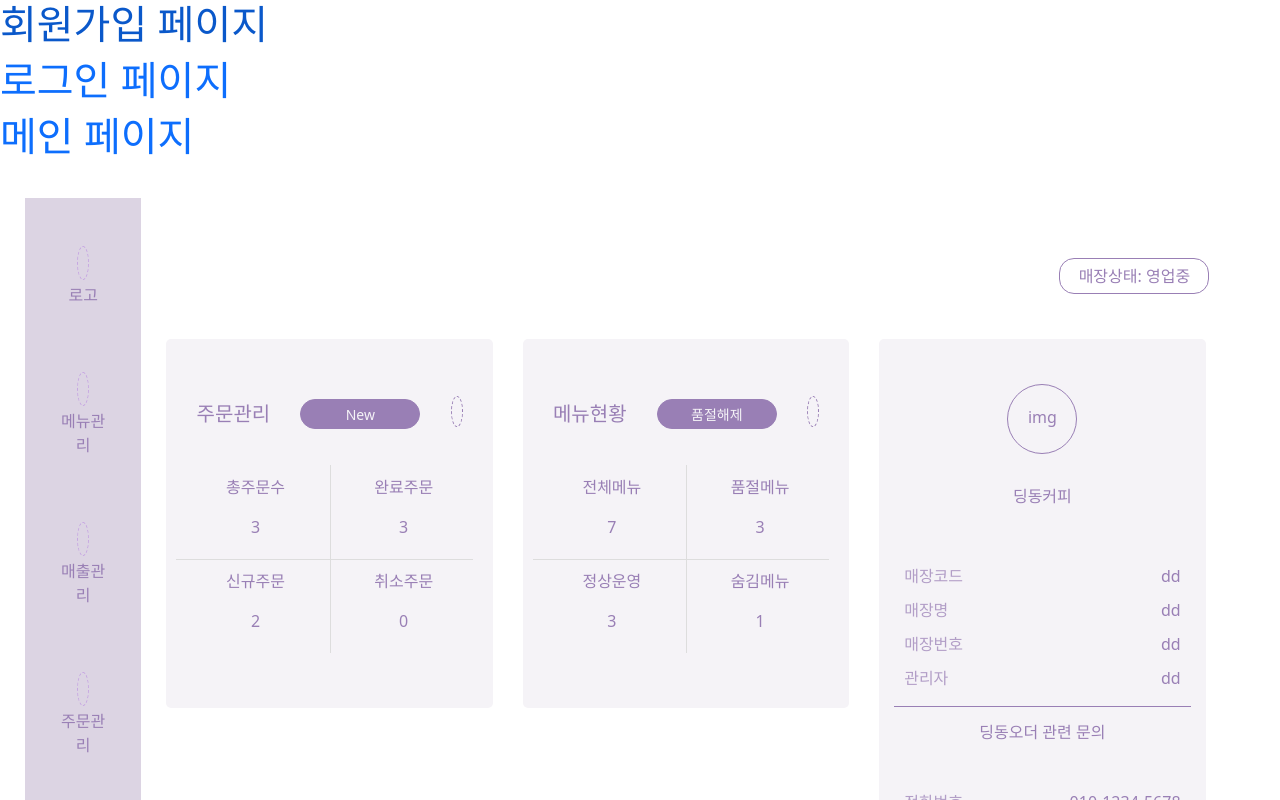
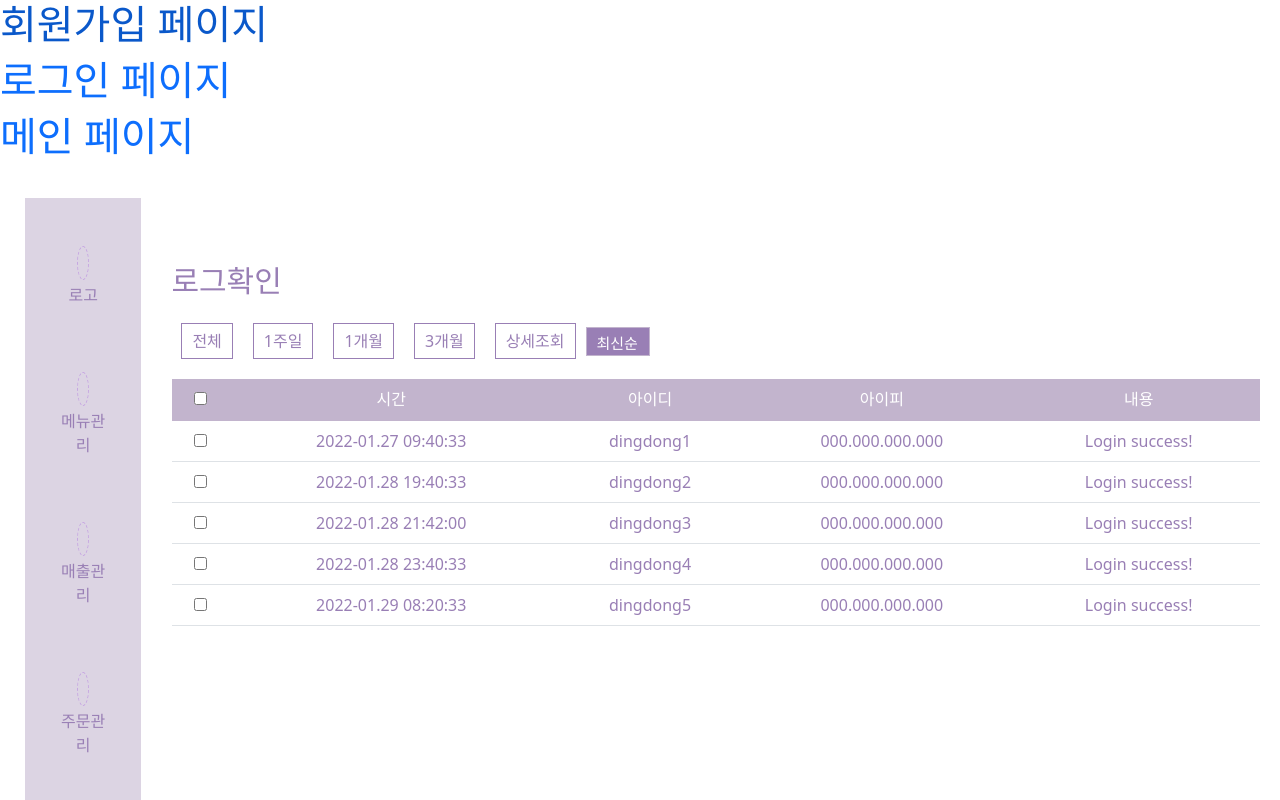
Before and after one commit to jgsjss/ding, a Vue app: page /LogCheck in a window 1280 px wide. Shown: the top 800 px of the page. Built offline with nearby package versions, Linux system fonts and the light colour scheme; some icons are missing; what vue-sweetalert2 would draw is missing.

Commit message:
01.27 17:00
dd

```diff
--- /dev/null
+++ b/src/assets/LogCheckData.js
@@ -0,0 +1,32 @@
+export default [
+    {
+        time: '2022-01.27 09:40:33',
+        Id: 'dingdong1',
+        IP: '000.000.000.000',
+        text: 'Login success!',
+    },
+    {
+        time: '2022-01.28 19:40:33',
+        Id: 'dingdong2',
+        IP: '000.000.000.000',
+        text: 'Login success!',
+    },
+    {
+        time: '2022-01.28 21:42:00',
+        Id: 'dingdong3',
+        IP: '000.000.000.000',
+        text: 'Login success!',
+    },
+    {
+        time: '2022-01.28 23:40:33',
+        Id: 'dingdong4',
+        IP: '000.000.000.000',
+        text: 'Login success!',
+    },
+    {
+        time: '2022-01.29 08:20:33',
+        Id: 'dingdong5',
+        IP: '000.000.000.000',
+        text: 'Login success!',
+    },
+]
--- a/src/assets/css/OperationManagement/LogCheck.css
+++ b/src/assets/css/OperationManagement/LogCheck.css
@@ -0,0 +1,84 @@
+.log_container {
+    width: 100%;
+    margin: 0 auto;
+    padding:30px 0;
+  }
+  .log_header_wrap {
+    display: flex;
+    justify-content: space-between;
+    font-size: 30px;
+    color:#997fb5;
+    padding:0 20px;
+  }
+  .xi-close {
+    color:#997fb5;
+  }
+  .log_main_text {
+    text-align:left;
+  }
+  .sub_text_wrap {
+    padding:15px 0 30px 0;
+  }
+  .sub_text {
+    text-align: left;
+    font-size:14px;
+    color:#9b9b9c;
+  }
+  .log_btn_wrap {
+    display: flex;
+    align-items: center;
+    justify-content: flex-start;
+    padding:20px 20px;
+  }
+  .log_menu_btn {
+    border:1px solid #997fb5;
+    padding:5px 10px;
+    background:white;
+    color:#997fb5;
+    margin:0 10px;
+  }
+  .category_wrap {
+      float:right;
+  }
+.log_table {
+    width:85%;
+    margin:0 auto;
+}
+  .log_head {
+    border-bottom:2px solid #c2b4cd;
+    position:relative;
+  }
+  .log_title {
+    background:#c2b4cd;
+    color:#fff;
+    text-align: center;
+  }
+  .log_col {
+    font-weight: 500;
+  }
+  .category_col:nth-child(2):after {
+    display:none;
+  }
+  .category_col:after {
+      display: block;
+      content: '';
+      position: absolute;
+      top: 30%;
+      width: 1px;
+      height: 15px;
+      background: #fff;
+  }
+  tbody {
+    color:#997fb5;
+  }
+  .page-btn {
+    background:#997fb5;
+    border:1px solid #997fb5;
+    color:#fff;
+    margin:0 15px;
+  }
+  .page-count {
+    background:#997fb5;
+    color:#fff;
+    padding:5px 15px
+  }
--- a/src/assets/css/OperationManagement/OperationManagement.css
+++ b/src/assets/css/OperationManagement/OperationManagement.css
@@ -147,6 +147,7 @@
     color: #747474;
     font-weight: 500;
     line-height: 2;
+    padding:0 15px;
   }
   .preparation_text {
       text-align: center;
--- a/src/assets/css/OperationManagement/OperationSetting.css
+++ b/src/assets/css/OperationManagement/OperationSetting.css
@@ -28,9 +28,14 @@
     font-size:20px;
     color:#997fb5;
 }
+.input_day {
+    float:left;
+    line-height:3;
+    padding-right:5px;
+}
 .oper_timebtn {
     display: block;
-    width:350px;
+    width:310px;
     height:50px;
     border-radius: 5px;
     border:1px solid #997fb5;
--- a/src/store/index.js
+++ b/src/store/index.js
@@ -7,6 +7,7 @@ import priceData from '../assets/priceData.js'
 import menuCostomData from '../assets/menuCostomData.js'
 import StaffData from '../assets/StaffData.js'
 import OperationData from '../assets/OperationData.js'
+import LogCheckData from '../assets/LogCheckData.js'
 import timeData from '../assets/timeData.js'
 
 //스토어 모듈 임포트
@@ -74,6 +75,8 @@ export default createStore({
     StaffModal : false,
     //운영관리 데이터
     OperationData,
+    //운영관리->로그확인 데이터
+    LogCheckData,
     //영업시간 데이터
     // timeData,
     //스테이트 변환, $store.commit('mutation 함수명') 으로 이벤트 핸들링
--- a/src/view/LogCheck.vue
+++ b/src/view/LogCheck.vue
@@ -1,12 +1,62 @@
 <template>
 <Navbar />
-  <div>
-      <h4>운영관리 내 로그확인</h4>
+<!-- 로그확인 페이지, 라우팅 path = /Logcheck -->
+<div class="log_container">
+  <div class="log_header_wrap">
+    <span class="log_main_text">로그확인</span>
+    <!--x버튼 클릭시 OperationManagement 운영관리로 이동-->
+    <router-link to="/OperationManagement">
+    <span class="xi-close"></span>
+    </router-link>
   </div>
+     <div class="log_btn_wrap">
+       <button type="text" class="log_menu_btn">전체</button>
+       <button type="text" class="log_menu_btn">1주일</button>
+       <button type="text" class="log_menu_btn">1개월</button>
+       <button type="text" class="log_menu_btn">3개월</button>
+       <button type="text" class="log_menu_btn">상세조회</button>
+        <span class="category_wrap">
+          <select class="menu_btn">
+            품절해제
+            <option class="log_check_Box" :value="check">최신순</option>
+            <option class="log_check_Box" :value="check">과거순</option>
+            </select></span>
+       </div>
+      <div class="log_wrapper">
+        <table class="table log_table">
+          <thead class="log_head">
+          <tr class="log_title">
+            <th><input type="checkbox" id="all-check"> </th>
+            <th scope="col" class="log_col">시간</th>
+            <th scope="col" class="log_col">아이디</th>
+            <th scope="col" class="log_col">아이피</th>
+            <th scope="col" class="log_col">내용</th>
+          </tr>
+          </thead>
+          <tbody>
+          <tr v-for="(a, i) in $store.state.LogCheckData" :key="i">
+            <th scope="row"><input type="checkbox"></th>
+            <td>{{ $store.state.LogCheckData[i].time }}</td>
+            <td>{{ $store.state.LogCheckData[i].Id }}</td>
+            <td>{{ $store.state.LogCheckData[i].IP }} </td>
+            <td>{{ $store.state.LogCheckData[i].text }}</td>
+          </tr>
+          </tbody>
+        </table>
+         <div class="btn-cover">
+      <button :disabled="pageNum === 0" @click="prevPage" class="page-btn">
+        <i class="xi-angle-left"></i>
+      </button>
+      <span class="page-count">{{ pageNum + 1 }} / {{ pageCount }} </span>
+      <button :disabled="pageNum >= pageCount - 1" @click="nextPage" class="page-btn">
+        <i class="xi-angle-right"></i>
+      </button>
+    </div>
+      </div>
+      </div>
 </template>
-
 <script>
-import Navbar from '../components/Navbar.vue';
+import Navbar from '@/components/Navbar.vue';
 // import axios from 'axios';
 export default {
   components: {
--- a/src/view/OperationManagement.vue
+++ b/src/view/OperationManagement.vue
@@ -5,7 +5,7 @@
     <div class="oper_wrap">
       <div>
       <h2 class="oper_text">운영관리</h2>
-        <router-link to="/OperationManagement/LogCheck"><button type="button" class="logcheck_btn">로그확인</button></router-link>
+        <router-link to="/LogCheck"><span class="logcheck_btn">로그확인</span></router-link>
       </div>
       <div class="oper_right">
         <button class="main-btn" type="submit">
--- a/src/view/OperationSetting.vue
+++ b/src/view/OperationSetting.vue
@@ -14,16 +14,10 @@
         <p> - 정기휴무는 영업시간이 등록되어 있더라도 휴무로 보여집니다.</p>
         <div class="oper_modal_oper_box">
             <form>
-                <button type="button" class="oper_timebtn">
-                    <span class="btn_inner_text">평일</span>
-                    <i class="xi-minus-circle-o"></i>
-                    11시00분 ~ 01시00분(익일)
-                </button>
-                <button type="button" class="oper_timebtn">
-                    <span class="btn_inner_text">주말</span>
-                    <i class="xi-minus-circle-o"></i>
-                    24시간
-                </button>
+                <label for="input_day" class="input_day">평일</label>
+                <input type="text" class="oper_timebtn">
+                <label for="input_day" class="input_day">주말</label>
+                <input type="text" class="oper_timebtn">
             </form>
         </div>
         </div>
@@ -49,18 +43,17 @@
                     <label for="starttime" class="starttime">시작시간</label>
                         <select id="time" className="Stime" @change="starttime">
                             <option value="24" v-for="(n, i) in 24" :key="n">{{i}}시</option>
-
-                                    </select>
+                        </select>
                         <select id="time" className="Stime" @change="starttime">
                             <option value="59" v-for="(n, i) in 59" :key="n">{{i}}분</option>
-                                    </select>
+                        </select>
                 </div>
+
                 <!--//////종료시간//////-->
                 <div class="starttime_box">
                     <label for="starttime" class="starttime">종료시간</label>
                         <select id="time" className="Stime" @change="starttime">
                             <option value="24" v-for="(n, i) in 24" :key="n">{{i}}시</option>
-
                                     </select>
                         <select id="time" className="Stime" @change="starttime">
                             <option value="59" v-for="(n, i) in 59" :key="n">{{i}}분</option>
@@ -284,16 +277,13 @@
     </div>
       </div>
   </div>
-<!---->
-  <div>
-
-  </div>
 </template>
 
 <script>
 export default {
     data() {
         return {
+            selected: [],
             name: 'day',
             type: 'select',
             options: [
```
Also changed, not shown: src/router/index.js (+6 -5 lines).
